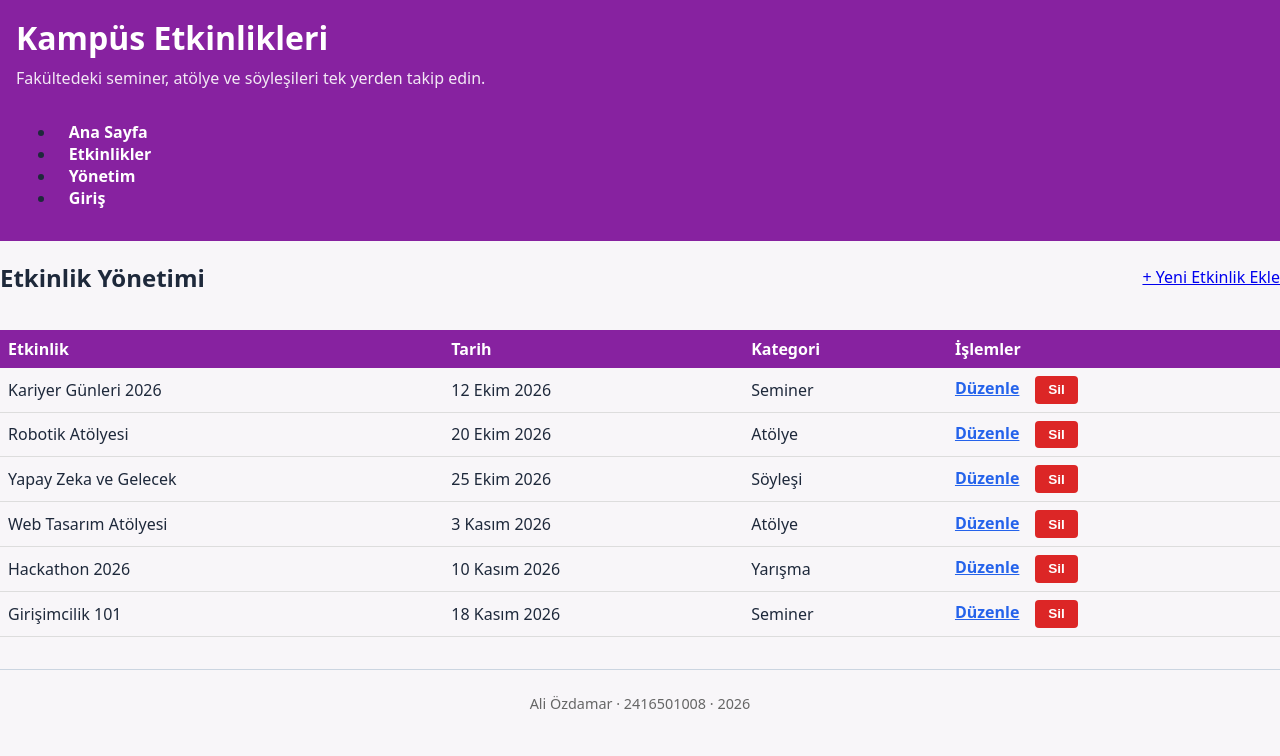
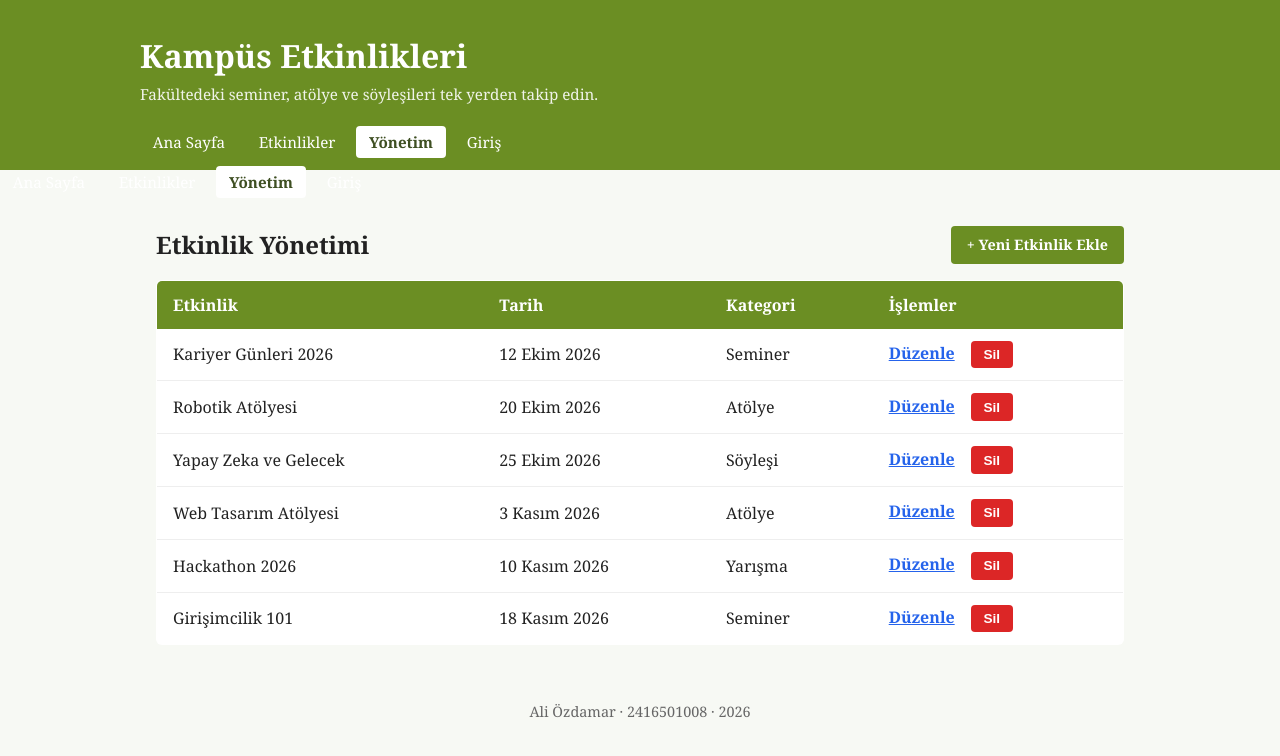
Before and after one commit to The-Damar/kampus-etkinlik, a React (Vite) app in the folder frontend/: page /admin in a window 1280 px wide. Shown: the top 756 px of the page. Built offline with nearby package versions, Linux system fonts and the light colour scheme.

Commit message:
Match instructor style and layout grid

```diff
--- a/frontend/src/App.css
+++ b/frontend/src/App.css
@@ -1,64 +1,108 @@
 :root {
-  --ton: 288;
-  --renk-ana: hsl(var(--ton), 65%, 38%);
-  --renk-arka: hsl(var(--ton), 20%, 97%);
-  --yazi-tipi: system-ui, -apple-system, sans-serif;
-  --kose: 8px;
-  --bosluk-m: 1rem;
+  --primary: #556b2f; /* Hocanın yeşil tonu */
+  --primary-dark: #3e4f22;
+  --bg-light: #f7f9f4;
+  --text-dark: #222;
+  --border-color: #d1d9c5;
 }
 
 * {
   box-sizing: border-box;
+  margin: 0;
+  padding: 0;
 }
 
 body {
-  font-family: var(--yazi-tipi);
-  background-color: var(--renk-arka);
-  margin: 0;
-  padding: 0;
-  color: #1e293b;
+  font-family: Georgia, serif, system-ui, -apple-system;
+  background-color: var(--bg-light);
+  color: var(--text-dark);
+  line-height: 1.5;
 }
 
+/* Header & Navbar */
 header {
-  background-color: var(--renk-ana);
-  color: #fff;
-  padding: var(--bosluk-m);
+  background-color: #6b8e23;
+  color: white;
+  padding: 2rem 1rem 1rem 1rem;
+}
+
+header .header-inner {
+  max-width: 1000px;
+  margin: 0 auto;
 }
 
 header h1 {
-  margin: 0 0 0.5rem 0;
+  font-size: 2rem;
+  margin-bottom: 0.2rem;
 }
 
 header p {
-  margin: 0;
+  font-size: 0.95rem;
   opacity: 0.9;
+  margin-bottom: 1.5rem;
 }
 
-nav {
-  background-color: var(--renk-ana);
-  padding: 0 var(--bosluk-m) var(--bosluk-m) var(--bosluk-m);
+nav ul {
   display: flex;
   gap: 0.5rem;
+  list-style: none;
 }
 
 nav a {
-  color: #fff;
+  color: white;
   text-decoration: none;
   padding: 0.4rem 0.8rem;
-  border-radius: var(--kose);
-  font-weight: 600;
+  border-radius: 4px;
+  font-size: 0.95rem;
 }
 
-nav a:hover {
-  background-color: rgba(255, 255, 255, 0.2);
+nav a.active, nav a:hover {
+  background-color: white;
+  color: #3e4f22;
+  font-weight: bold;
 }
 
-.container {
-  max-width: 1100px;
-  margin: 1.5rem auto;
-  padding: 0 var(--bosluk-m);
+/* Ana Sayfa Düzeni (Layout Container) */
+main {
+  max-width: 1000px;
+  margin: 2rem auto;
+  padding: 0 1rem;
 }
 
+/* Etkinlik Filtre Alanı */
+.filtre-alani {
+  background: white;
+  padding: 1.2rem;
+  border-radius: 8px;
+  border: 1px solid var(--border-color);
+  display: flex;
+  gap: 1.5rem;
+  margin-bottom: 2rem;
+}
+
+.form-grup {
+  display: flex;
+  flex-direction: column;
+  gap: 0.4rem;
+  flex: 1;
+}
+
+.form-grup label {
+  font-weight: bold;
+  font-size: 0.9rem;
+}
+
+.form-grup input,
+.form-grup select,
+.form-grup textarea {
+  padding: 0.5rem 0.75rem;
+  border: 1px solid #ccc;
+  border-radius: 4px;
+  font-size: 0.95rem;
+  width: 100%;
+}
+
+/* Etkinlik Kartları (Grid Layout) */
 .etkinlik-listesi {
   display: grid;
   grid-template-columns: repeat(auto-fill, minmax(300px, 1fr));
@@ -66,221 +110,75 @@ nav a:hover {
 }
 
 .kart {
-  background: #fff;
-  border: 1px solid hsla(var(--ton), 65%, 38%, 0.2);
-  border-radius: var(--kose);
-  padding: var(--bosluk-m);
+  background: white;
+  border: 1px solid var(--border-color);
+  border-top: 4px solid #6b8e23;
+  border-radius: 6px;
+  padding: 1.25rem;
   display: flex;
   flex-direction: column;
+  gap: 0.5rem;
 }
 
 .kart h2 {
-  margin-top: 0;
-  color: var(--renk-ana);
+  font-size: 1.2rem;
+  color: #222;
 }
 
-.detay-link {
-  margin-top: auto;
+.kart .kategori {
   display: inline-block;
-  color: var(--renk-ana);
+  background: #eef3e6;
+  color: #4b6620;
+  font-size: 0.8rem;
   font-weight: bold;
-  text-decoration: none;
+  padding: 0.2rem 0.5rem;
+  border-radius: 4px;
+  width: fit-content;
 }
 
-
-form {
-  background: #ffffff;
-  border: 1px solid hsla(var(--ton), 65%, 38%, 0.2);
-  border-radius: var(--kose);
-  padding: var(--bosluk-m);
-  display: flex;
-  flex-direction: column;
-  gap: 0.8rem;
+/* Butonlar */
+.buton {
+  display: inline-block;
+  background-color: #6b8e23;
+  color: white;
+  padding: 0.5rem 1rem;
+  border-radius: 4px;
+  text-decoration: none;
+  border: none;
+  font-size: 0.9rem;
+  font-weight: bold;
+  cursor: pointer;
+  text-align: center;
 }
 
-.form-grup {
-  display: flex;
-  flex-direction: column;
-  gap: 0.3rem;
+.buton:hover {
+  background-color: #556b2f;
 }
 
-label {
-  font-weight: 600;
-  font-size: 0.95rem;
-}
-
-input, select, textarea {
+/* Admin Tablo Düzenlemeleri */
+.tablo {
   width: 100%;
-  padding: 0.6rem;
-  border: 1px solid #cbd5e1;
-  border-radius: var(--kose);
-  font-family: inherit;
-  font-size: 1rem;
-  background-color: #ffffff;
-}
-
-input[aria-invalid="true"], select[aria-invalid="true"], textarea[aria-invalid="true"] {
-  border-color: #dc2626;
-  background-color: #fff0f0;
-}
-
-button {
-  background-color: var(--renk-ana);
-  color: #fff;
-  border: none;
-  padding: 0.75rem 1.25rem;
-  border-radius: var(--kose);
-  font-size: 1rem;
-  font-weight: bold;
-  cursor: pointer;
-  align-self: flex-start;
-}
-
-
-.filtre {
-  display: grid;
-  grid-template-columns: 1fr 1fr;
-  gap: 1rem;
-  background-color: #ffffff;
-  padding: var(--bosluk-m);
-  border-radius: var(--kose);
-  border: 1px solid hsla(var(--ton), 65%, 38%, 0.2);
-  margin-bottom: 1rem;
-}
-
-#sonuc {
-  font-weight: 600;
-  margin-bottom: 1rem;
-  color: var(--renk-ana);
-}
-
-.kategori-etiketi {
-  display: inline-block;
-  background-color: var(--renk-ana);
-  color: #fff;
-  font-size: 0.8rem;
-  padding: 0.2rem 0.5rem;
-  border-radius: 4px;
-  margin-bottom: 0.5rem;
-  font-weight: 600;
-}
-
-.hata-mesaji {
-  color: #dc2626;
-  font-size: 0.85rem;
-  margin-top: 0.25rem;
-  display: block;
-}
-
-.basari-kutusu {
-  background-color: #f0fdf4;
-  border: 1px solid #16a34a;
-  color: #15803d;
-  padding: 1rem;
-  border-radius: var(--kose);
+  border-collapse: collapse;
+  background: white;
+  border: 1px solid var(--border-color);
+  border-radius: 6px;
+  overflow: hidden;
   margin-top: 1rem;
 }
 
-.basari-kutusu pre {
-  background-color: #ffffff;
-  padding: 0.5rem;
-  border-radius: 4px;
-  overflow-x: auto;
-  font-size: 0.85rem;
+.tablo th {
+  background-color: #6b8e23;
+  color: white;
+  text-align: left;
+  padding: 0.75rem 1rem;
 }
 
-.hata-kutusu {
-  background-color: #fef2f2;
-  border: 1px solid #dc2626;
-  color: #991b1b;
-  padding: 1.5rem;
-  border-radius: var(--kose);
-  text-align: center;
+.tablo td {
+  padding: 0.75rem 1rem;
+  border-bottom: 1px solid #eee;
 }
 
-.detay-sayfasi-duzen {
-  display: grid;
-  grid-template-columns: 2fr 1fr;
-  gap: 2rem;
+/* Navbar Bileşeni İnce Ayarı */
+header nav ul {
+  padding-left: 0;
 }
-
-.detay-afis {
-  max-width: 100%;
-  height: auto;
-  border-radius: var(--kose);
-  margin-bottom: 1rem;
-}
-
-.detay-butonlar {
-  display: flex;
-  gap: 1rem;
-  margin-top: 1rem;
-}
-
-.btn {
-  display: inline-block;
-  background-color: var(--renk-ana);
-  color: #fff;
-  padding: 0.6rem 1.2rem;
-  border-radius: var(--kose);
-  text-decoration: none;
-  font-weight: 600;
-  border: none;
-  cursor: pointer;
-}
-
-.btn-secondary {
-  background-color: #475569;
-}
-
-.kunye-kart {
-  background-color: #fff;
-  padding: var(--bosluk-m);
-  border-radius: var(--kose);
-  border: 1px solid hsla(var(--ton), 65%, 38%, 0.2);
-}
-
-.kunye-kart dl {
-  display: grid;
-  grid-template-columns: auto 1fr;
-  gap: 0.5rem 1rem;
-}
-
-.kunye-kart dt {
-  font-weight: bold;
-}
-
-footer {
-  margin-top: 2rem;
-  font-size: 0.85rem;
-  color: #64748b;
-  border-top: 1px solid #cbd5e1;
-  padding: 0.75rem var(--bosluk-m);
-}
-
-@media (max-width: 768px) {
-  .filtre {
-    grid-template-columns: 1fr;
-  }
-  .detay-sayfasi-duzen {
-    grid-template-columns: 1fr;
-  }
-}
-
-.tablo { width: 100%; border-collapse: collapse; margin-top: 1rem; }
-.tablo th { background: var(--renk-ana); color: #fff; padding: 8px; text-align: left; }
-.tablo td { padding: 8px; border-bottom: 1px solid #ddd; }
-.islemler { display: flex; gap: var(--bosluk-s); }
-.buton-sil { background: var(--renk-hata) !important; }
-
-@media (max-width: 699px) {
-  .tablo thead { display: none; }
-  .tablo tr { display: block; border: 1px solid #ccc; border-radius: var(--kose); margin-bottom: 1rem; padding: 8px; }
-  .tablo td { display: block; text-align: right; }
-  .tablo td.islemler { display: flex; justify-content: flex-end; }
-  .tablo td[data-baslik]::before {
-    content: attr(data-baslik) ": ";
-    font-weight: 700;
-    float: left;
-  }
-}
--- a/frontend/src/components/layout/Header.tsx
+++ b/frontend/src/components/layout/Header.tsx
@@ -1,8 +1,36 @@
+import { NavLink } from "react-router-dom";
+
 function Header() {
   return (
-    <header className="header">
-      <h1>Kampüs Etkinlikleri</h1>
-      <p>Fakültedeki seminer, atölye ve söyleşileri tek yerden takip edin.</p>
+    <header>
+      <div className="header-inner">
+        <h1>Kampüs Etkinlikleri</h1>
+        <p>Fakültedeki seminer, atölye ve söyleşileri tek yerden takip edin.</p>
+        <nav>
+          <ul>
+            <li>
+              <NavLink to="/" end className={({ isActive }) => (isActive ? "active" : "")}>
+                Ana Sayfa
+              </NavLink>
+            </li>
+            <li>
+              <NavLink to="/events" className={({ isActive }) => (isActive ? "active" : "")}>
+                Etkinlikler
+              </NavLink>
+            </li>
+            <li>
+              <NavLink to="/admin" className={({ isActive }) => (isActive ? "active" : "")}>
+                Yönetim
+              </NavLink>
+            </li>
+            <li>
+              <NavLink to="/login" className={({ isActive }) => (isActive ? "active" : "")}>
+                Giriş
+              </NavLink>
+            </li>
+          </ul>
+        </nav>
+      </div>
     </header>
   );
 }
```
